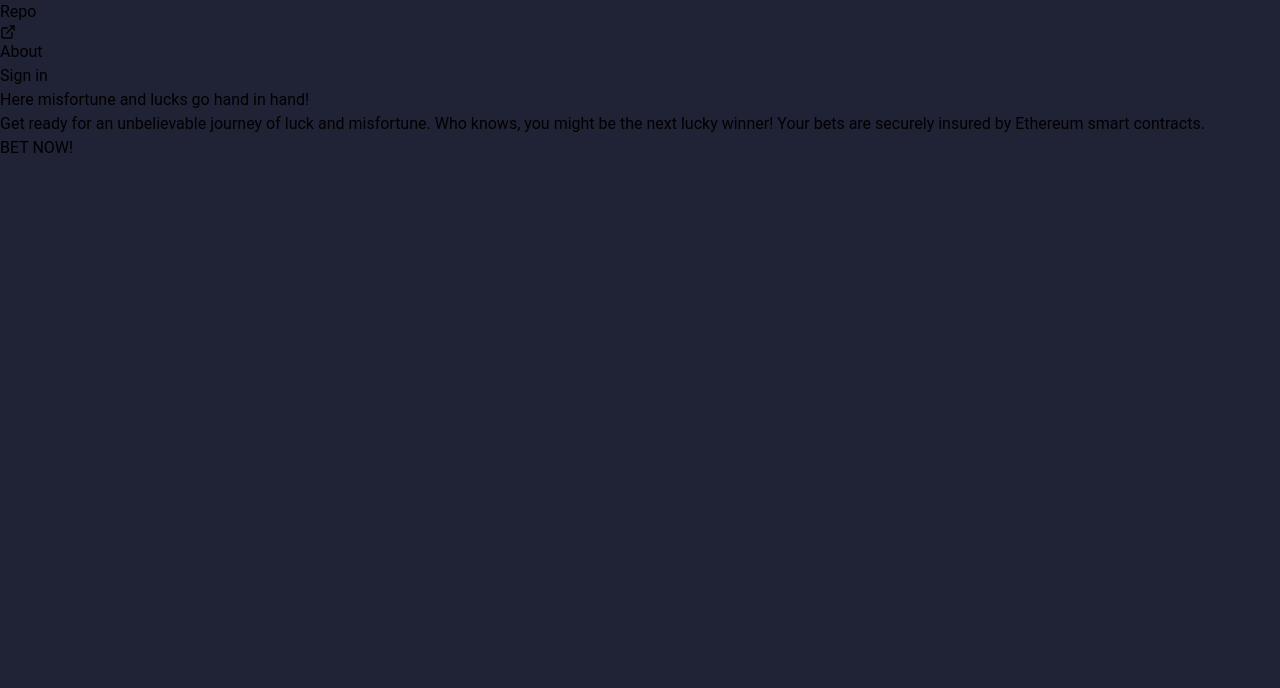
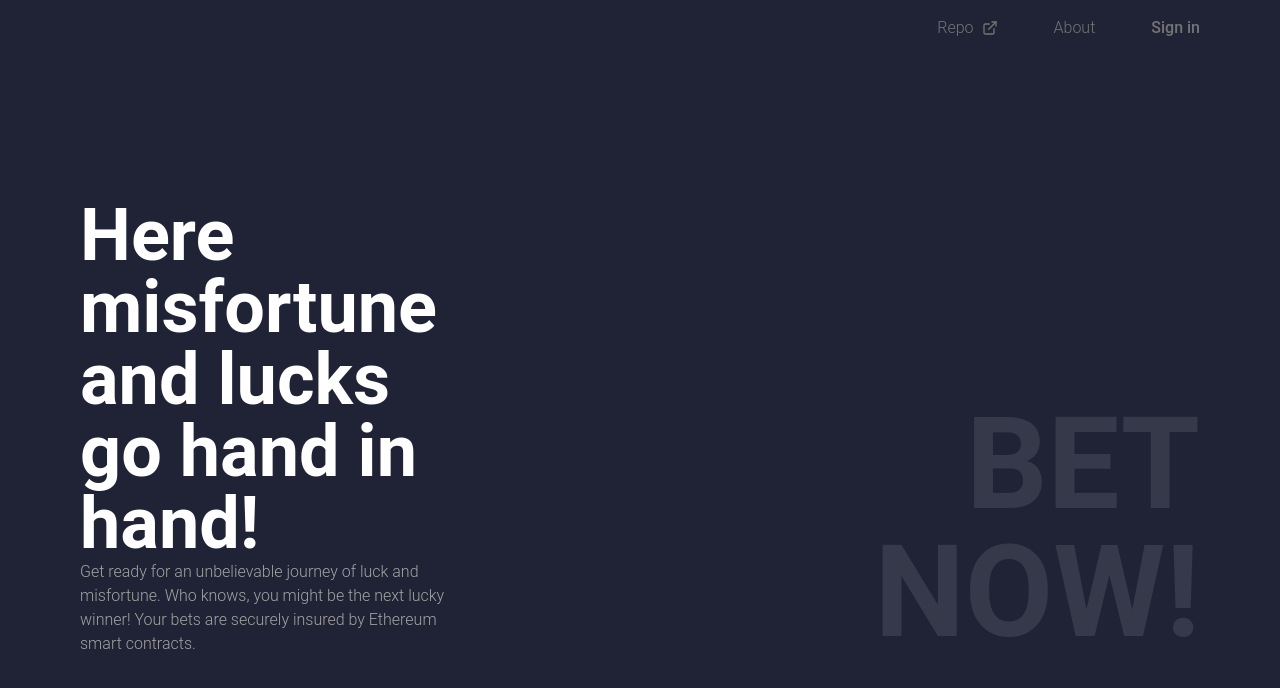
Before and after one commit to leonardo-marinho/tarmac-ssh, a Next.js app: page / in a window 1280 px wide. Shown: the top 688 px of the page. Built offline with nearby package versions, Linux system fonts and the light colour scheme.

Commit message:
Fixed tailwind config

```diff
--- a/tailwind.config.ts
+++ b/tailwind.config.ts
@@ -1,7 +1,10 @@
 import type { Config } from 'tailwindcss';
 
 const config: Config = {
-  content: ['./src/pages/**/*.{tsx}', './src/client/components/**/*.{tsx}'],
+  content: [
+    './src/pages/**/*.{js,ts,jsx,tsx,mdx}',
+    './src/client/components/**/*.{js,ts,jsx,tsx,mdx}',
+  ],
   plugins: [],
   theme: {
     extend: {
```
Also changed, not shown: 1 other file (tests, documents, lock files or other folders).
